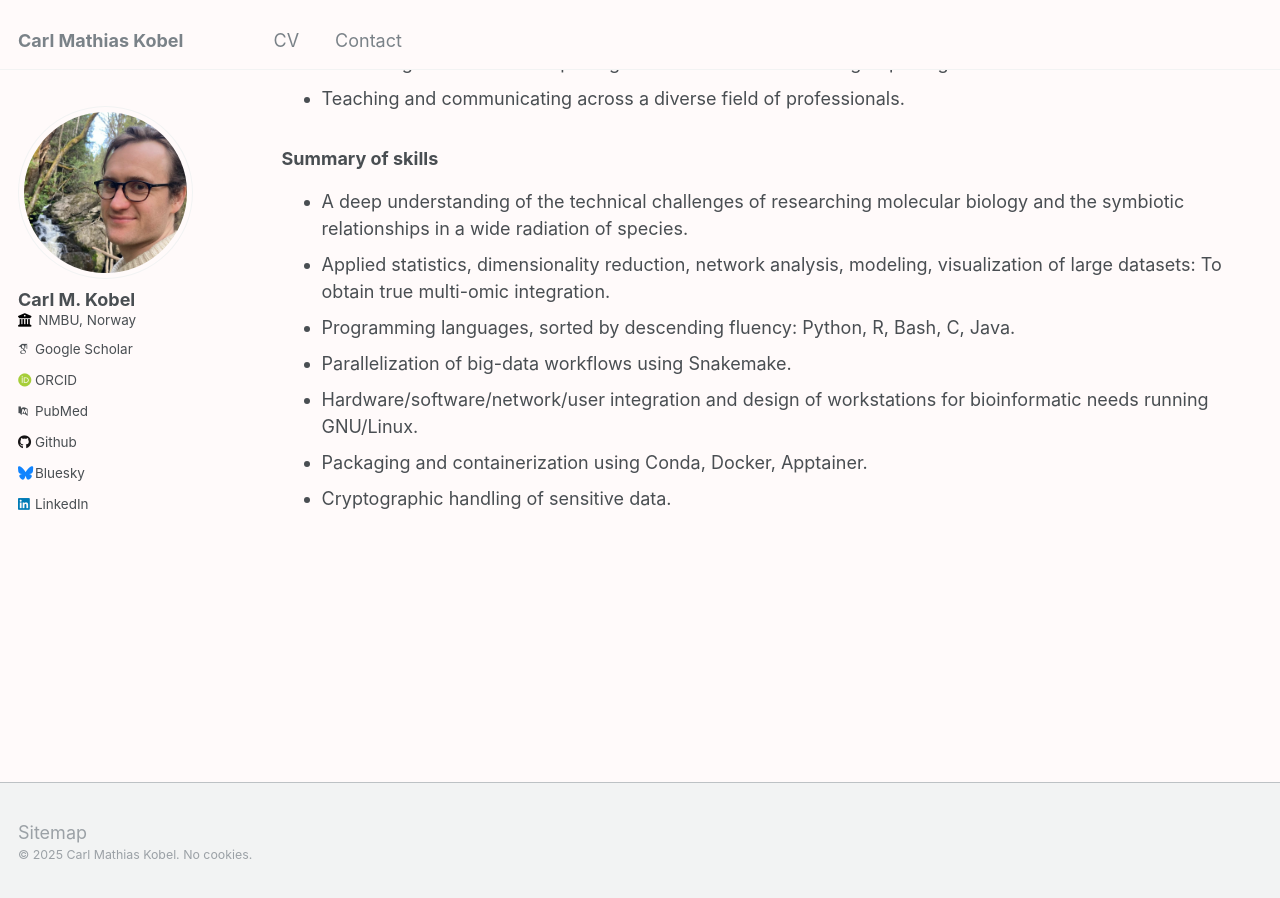
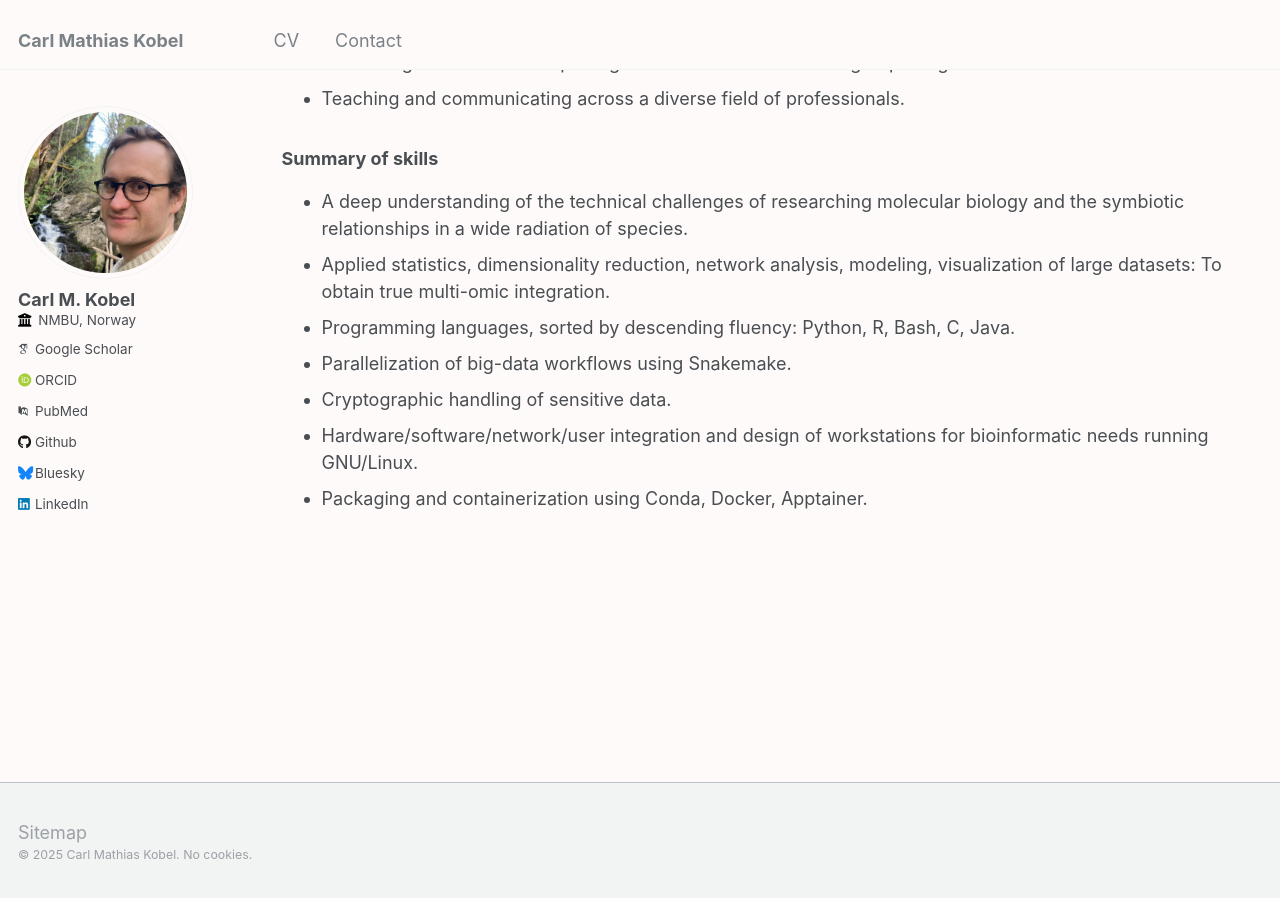
Before and after one commit to cmkobel/cmkobel.github.io, a Jekyll site: the page built from _pages/cv.md, in a window 1280 px wide and 900 px high, scrolled down 2308 px. Built offline with Jekyll 4.4.1, drawn with Linux system fonts in a browser that asks for light colours; some web fonts are replaced.

```diff
--- a/_pages/cv.md
+++ b/_pages/cv.md
@@ -84,6 +84,6 @@ The Microbial Ecology and Meta-Omics (MEMO) Group, led by Prof. Phillip B. Pope.
   - Applied statistics, dimensionality reduction, network analysis, modeling, visualization of large datasets: To obtain true multi-omic integration.
   - Programming languages, sorted by descending fluency: Python, R, Bash, C, Java.
   - Parallelization of big-data workflows using Snakemake.
+  - Cryptographic handling of sensitive data.
   - Hardware/software/network/user integration and design of workstations for bioinformatic needs running GNU/Linux.
   - Packaging and containerization using Conda, Docker, Apptainer.
-  - Cryptographic handling of sensitive data.
```
